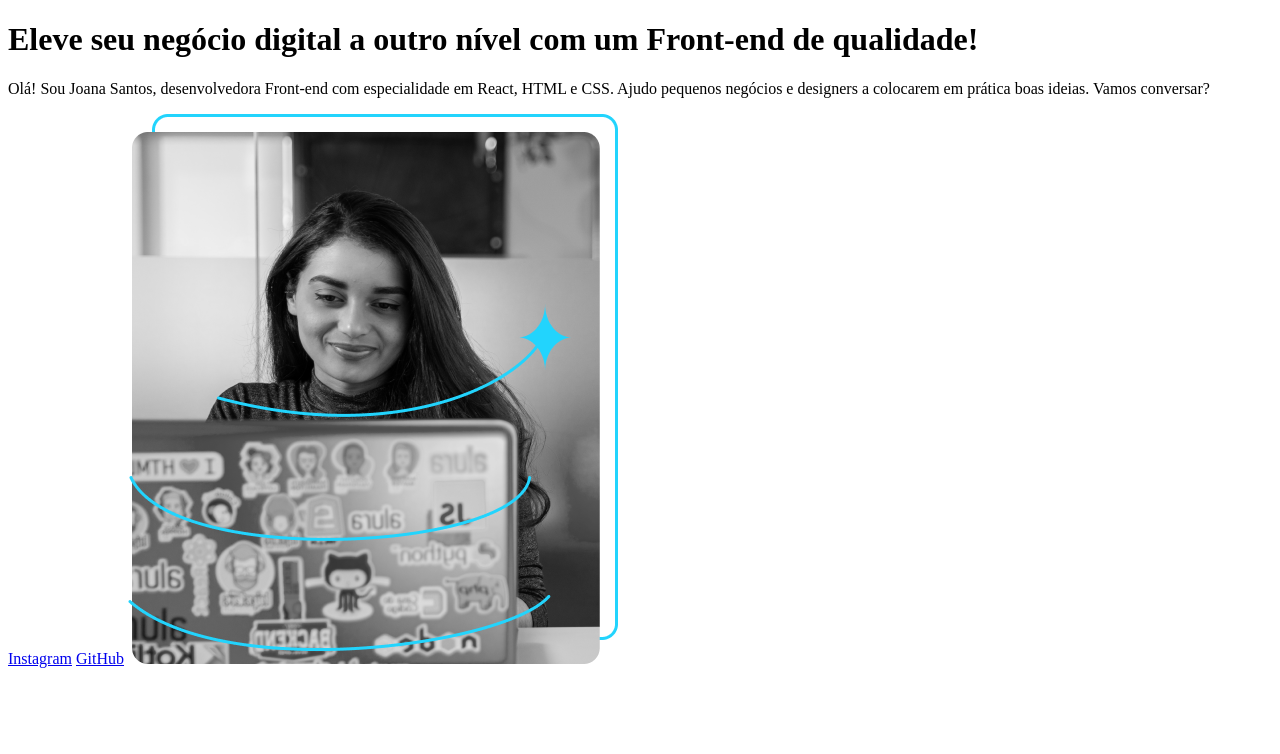
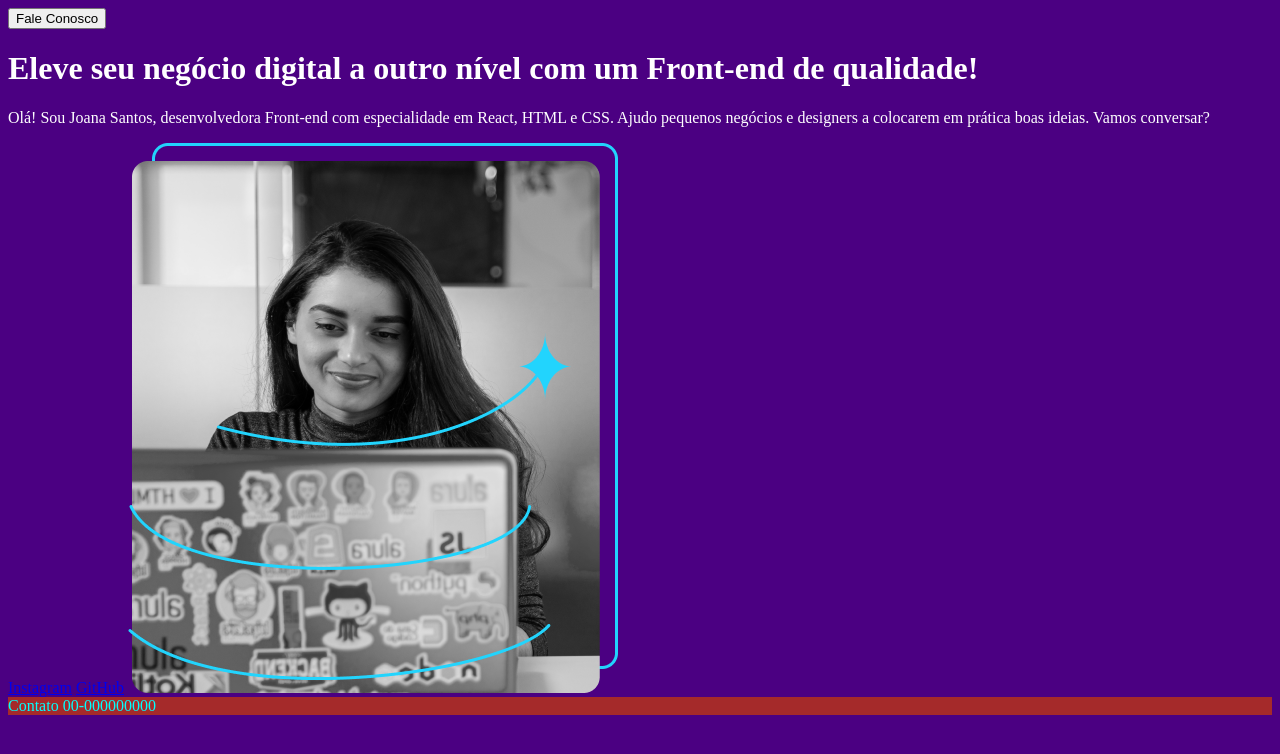
Before and after one commit to noemi3a/HTML-1, a plain HTML site: page index.html in a window 1280 px wide. Drawn offline with Linux system fonts and the light colour scheme.

Commit message:
Mão na massa 2

```diff
--- a/index.html
+++ b/index.html
@@ -5,9 +5,12 @@
     <meta http-equiv="X-UA-Compatible" content="IE=edge">
     <meta name="viewport" content="width=device-width, initial-scale=1.0">
     <title>Portifolio</title>
+    <link rel="stylesheet" href="styles.css">
 </head>
 <body>
-    <header></header>
+    <header>
+        <button class="bot-1">Fale Conosco</button>
+    </header>
     <main>
         <h1>
             Eleve seu negócio digital a outro nível
@@ -22,6 +25,6 @@
             <a href="https://github.com/guilhermeonrails">GitHub</a>
             <img src="imagem.png" alt="Foto da Joana Santos programando">
     </main>
-    <footer></footer>
+    <footer>Contato 00-000000000</footer>
 </body>
 </html>
--- /dev/null
+++ b/styles.css
@@ -0,0 +1,13 @@
+body{
+    background-color: indigo;
+    color: white;
+}
+
+.but-1 {
+    background-color: bisque;
+}
+
+footer{
+    background-color: brown;
+    color: aqua;
+}
```
Also changed, not shown: 1 other file.
